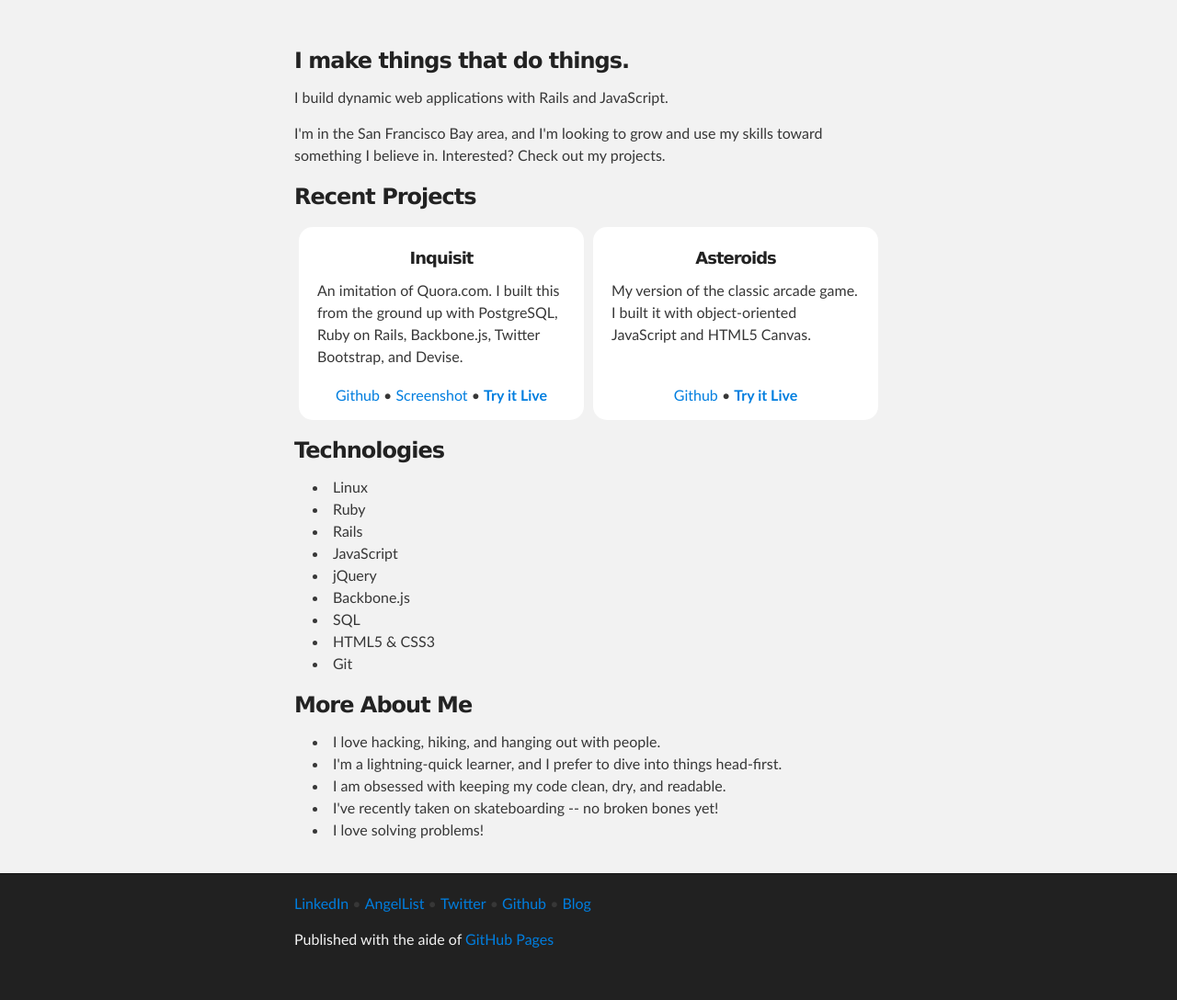
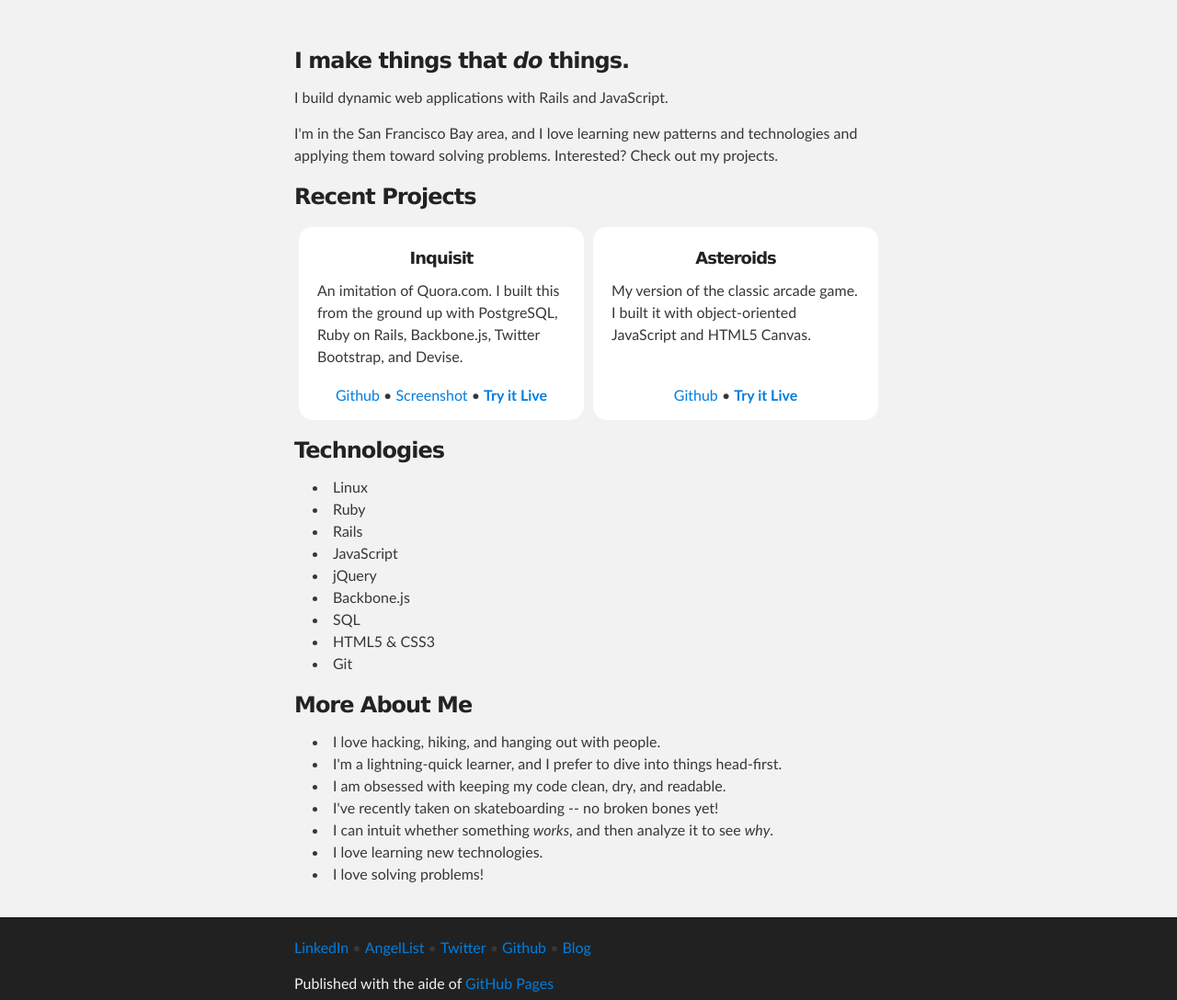
Before and after one commit to wolverdude/wolverdude.github.io, a plain HTML site: page index.html in a window 1280 px wide. Shown: the part 212-1300 px from the top of the page at 92% size. Drawn offline with Linux system fonts and the light colour scheme.

Commit message:
Modify content.

```diff
--- a/index.html
+++ b/index.html
@@ -31,12 +31,12 @@
       <section id="main_content" class="inner">
 
 <h3>
-<a name="i-make-things-that-do-things" class="anchor" href="#i-make-things-that-do-things"><span class="octicon octicon-link"></span></a>I make things that do things.
+<a name="i-make-things-that-do-things" class="anchor" href="#i-make-things-that-do-things"><span class="octicon octicon-link"></span></a>I make things that <em>do</em> things.
 </h3>
 
 <p>I build dynamic web applications with Rails and JavaScript.</p>
 
-<p>I'm in the San Francisco Bay area, and I'm looking to grow and use my skills toward something I believe in. Interested? Check out my projects.</p>
+<p>I'm in the San Francisco Bay area, and I love learning new patterns and technologies and applying them toward solving problems. Interested? Check out my projects.</p>
 
 <h3>
 <a name="recent-projects" class="anchor" href="#recent-projects"><span class="octicon octicon-link"></span></a>Recent Projects</h3>
@@ -53,7 +53,7 @@
     &bullet;
     <li><a href="images/Inquisit.jpg">Screenshot</a></li>
     &bullet;
-    <li><strong><a href="http://inquisit.herokuapp.com/users/sign_in">Try it Live</a></strong></li>
+    <li><strong><a href="http://inquisit.herokuapp.com">Try it Live</a></strong></li>
   </ul>
 </div>
 
@@ -96,6 +96,8 @@
   <li>I'm a lightning-quick learner, and I prefer to dive into things head-first.</li>
   <li>I am obsessed with keeping my code clean, dry, and readable.</li>
   <li>I've recently taken on skateboarding -- no broken bones yet!</li>
+  <li>I can intuit whether something <em>works</em>, and then analyze it to see <em>why</em>.</li>
+  <li>I love learning new technologies.</li>
   <li>I love solving problems!</li>
 </ul>
 
@@ -112,7 +114,7 @@
           &bullet;
           <li><a href="https://twitter.com/overhackingit">Twitter</a></li>
           &bullet;
-          <li><a href="https://github.com/wolverdude">Github</a></li>
+          <l    i><a href="https://github.com/wolverdude">Github</a></li>
           &bullet;
           <li><a href="http://wolvman.tumblr.com/">Blog</a></li>
         </ul>
@@ -120,7 +122,5 @@
       </footer>
     </div>
 
-
-
   </body>
 </html>
```
